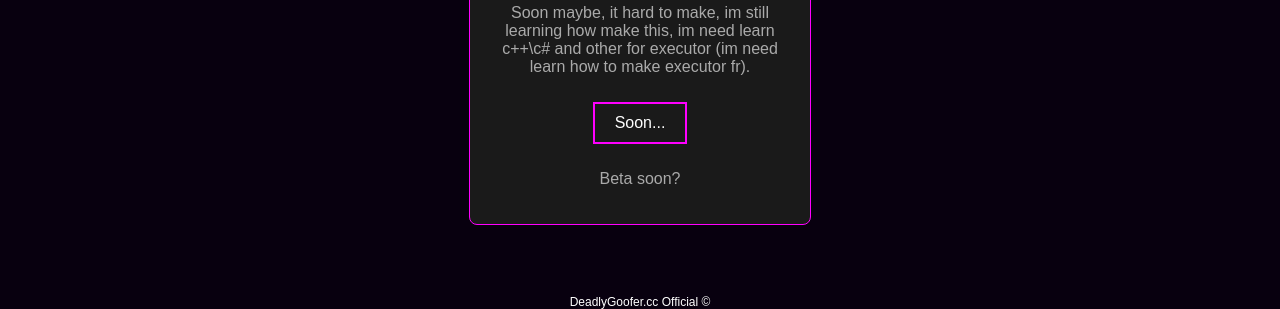
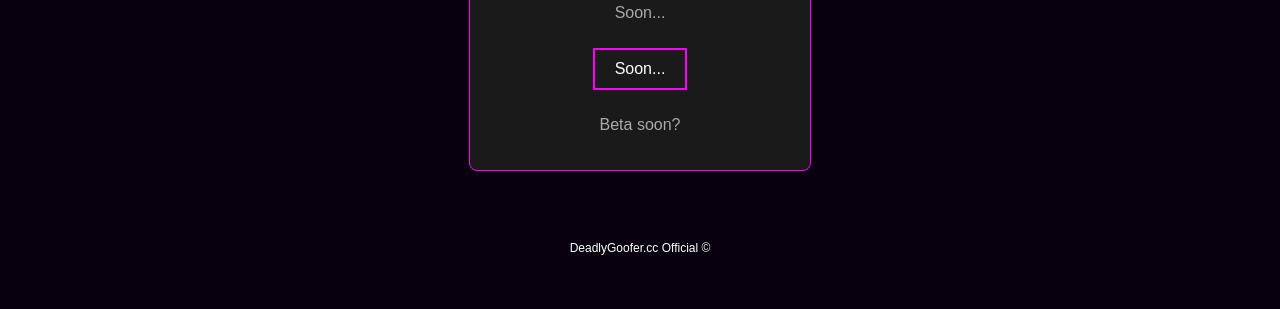
Before and after one commit to FileInstaller/catalog, a plain HTML site: page index.html in a window 1280 px wide. Shown: the part 1234-1543 px from the top of the page. After the commit the page ends 1489 px from the top, so only its background shows below. Drawn offline with Linux system fonts and the light colour scheme.

Commit message:
Update index.html

```diff
--- a/index.html
+++ b/index.html
@@ -179,7 +179,7 @@ justify-content: center;
 <div class="product-card">
 <h2>DeadlyExecutor</h2>
 <img src="https://raw.githubusercontent.com/FileInstaller/catalog/refs/heads/main/unnamed.jpg" alt="Фото товара 2">
-<p>Soon maybe, it hard to make, im still learning how make this, im need learn c++\c# and other for executor (im need learn how to make executor fr).</p>
+<p>Soon...</p>
 <button disabled>Soon...</button>
 <p>Beta soon?</p>
 </div>
```
